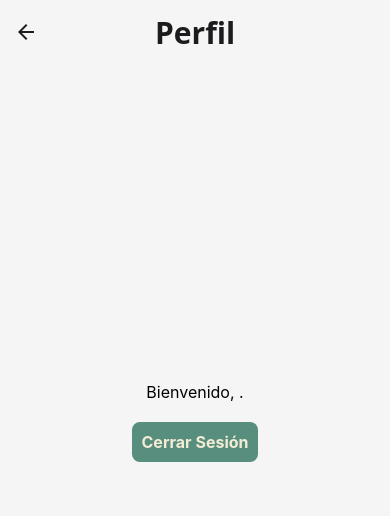
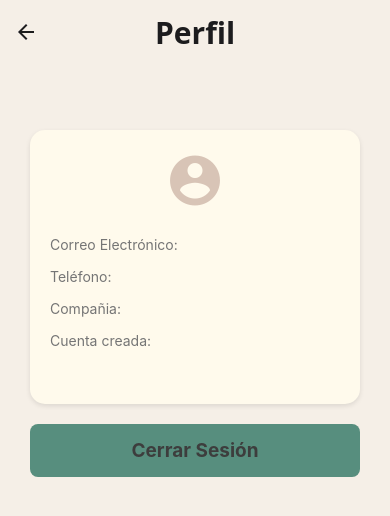
Before and after one commit to Incident-Managment/incidentApp, a React Native app: screen /Profile in a window 390 px wide. Shown: the top 516 px of the page. Built offline with nearby package versions, Linux system fonts and the light colour scheme; no server answers.

Commit message:
Cambio de perfil y header en la app

```diff
--- a/components/Header.js
+++ b/components/Header.js
@@ -1,18 +1,37 @@
-import React from "react";
-import { StyleSheet, View, Text, TouchableOpacity, Platform, StatusBar } from "react-native";
+import React, {useState, useEffect} from "react";
+import { StyleSheet, View, Text, TouchableOpacity, Platform, StatusBar} from "react-native";
 import { MaterialCommunityIcons } from "@expo/vector-icons";
 import { useNavigation } from '@react-navigation/native';
+import AsyncStorage from "@react-native-async-storage/async-storage";
 
 const Header = () => {
   const navigation = useNavigation();
+  const [company, setCompany] = useState('');
+
+  useEffect(() => {
+    const fetchCompany = async () => {
+      try {
+        const user = await AsyncStorage.getItem('user');
+        if (user) {
+          const parsedUser = JSON.parse(user);
+          setCompany(parsedUser.user.company.name || 'Compañía no disponible');
+        }
+      } catch (error) {
+        console.error('Error al obtener la compañía del usuario:', error);
+      }
+    };
+
+    fetchCompany();
+  }, []);
 
   const handleProfilePress = () => {
     navigation.navigate('Profile'); // Asegúrate de que 'Profile' sea el nombre correcto de la ruta
   };
 
+
   return (
     <View style={styles.header}>
-      <Text style={styles.title}>Dashboard</Text>
+      <Text style={styles.title}>{company}</Text>
       <TouchableOpacity onPress={handleProfilePress}>
         <MaterialCommunityIcons name="account-circle" size={39} color={styles.icon.color} />
       </TouchableOpacity>
@@ -32,6 +51,7 @@ const styles = StyleSheet.create({
     borderBottomColor: "#ddd",
   },
   title: {
+    top: 3,
     fontSize: 22,
     fontWeight: "bold",
     color: "#333",
--- a/pages/Profile.js
+++ b/pages/Profile.js
@@ -1,27 +1,52 @@
 import React, { useEffect, useState } from 'react';
-import { View, Text, StyleSheet, TouchableOpacity } from 'react-native';
+import {
+  View,
+  Text,
+  StyleSheet,
+  TouchableOpacity,
+  ScrollView,
+} from 'react-native';
 import AsyncStorage from '@react-native-async-storage/async-storage';
 import { useNavigation } from '@react-navigation/native';
 import { CommonActions } from '@react-navigation/native';
+import { MaterialCommunityIcons } from "@expo/vector-icons";
+
 
 const Profile = () => {
-    const [userName, setUserName] = useState('');
+    const [userData, setUserData] = useState({
+      name: '',
+      email: '',
+      phone: '',
+      company: '',
+      accountCreated: '',
+      role: '',
+    });
+
     const navigation = useNavigation();
 
     useEffect(() => {
-        const fetchUserName = async () => {
+      const fetchUserData = async () => {
         try {
           const user = await AsyncStorage.getItem('user');
           if (user) {
-                    const userData = JSON.parse(user);
-                    setUserName(userData.user.name);
+            const parsedUser = JSON.parse(user);
+            const creationDate = new Date(parsedUser.user.creation_date);
+            const formattedDate = `${creationDate.getDate()}/${creationDate.getMonth() + 1}/${creationDate.getFullYear()}`;
+            setUserData({
+              name: parsedUser.user.name || 'Nombre no disponible',
+              email: parsedUser.user.email || 'Email no disponible',
+              phone: parsedUser.user.phone_number || 'Teléfono no disponible',
+              company: parsedUser.user.company.name || 'Compañía no disponible',
+              accountCreated: formattedDate, // Este dato puede venir de tu backend
+              role: parsedUser.user.role.name || 'Rol no disponible',
+            });
           }
         } catch (error) {
-                console.error('Failed to fetch user name:', error);
+          console.error('Error al obtener los datos del usuario:', error);
         }
       };
 
-        fetchUserName();
+      fetchUserData();
     }, []);
 
     const handleLogout = async () => {
@@ -34,45 +59,126 @@ const Profile = () => {
           })
         );
       } catch (error) {
-            console.error('Failed to logout:', error);
+        console.error('Error al cerrar sesión:', error);
       }
     };
 
     return (
-        <View style={styles.container}>
-            <Text style={styles.text}>Bienvenido, {userName}.</Text>
-            <TouchableOpacity style={styles.button} onPress={handleLogout}>
-                <Text style={styles.buttonText}>Cerrar Sesión</Text>
+      <ScrollView contentContainerStyle={styles.container}>
+        <Text style={styles.title}>{userData.company}</Text>
+        <View style={styles.card}>
+         <MaterialCommunityIcons name="account-circle" size={60} color={styles.icon.color} />
+          <Text style={styles.name}>{userData.name}</Text>
+          <Text style={styles.role}>{userData.role}</Text>
+
+          <View style={styles.infoContainer}>
+            <Text style={styles.infoTitle}>Correo Electrónico: </Text>
+            <Text style={styles.infoValue}>{userData.email}</Text>
+
+            <Text style={styles.infoTitle}>Teléfono:</Text>
+            <Text style={styles.infoValue}>{userData.phone}</Text>
+
+            <Text style={styles.infoTitle}>Compañia:</Text>
+            <Text style={styles.infoValue}>{userData.company}</Text>
+
+            <Text style={styles.infoTitle}>Cuenta creada:</Text>
+            <Text style={styles.infoValue}>{userData.accountCreated}</Text>
+          </View>
+        </View>
+
+        <TouchableOpacity style={styles.logoutButton} onPress={handleLogout}>
+          <Text style={styles.logoutButtonText}>Cerrar Sesión</Text>
         </TouchableOpacity>
-        </View>
+      </ScrollView>
     );
   };
 
   const styles = StyleSheet.create({
     container: {
-        flex: 1,
-        justifyContent: 'center',
+      flexGrow: 1,
+      padding: 30,
+      backgroundColor: '#f5efe7',
       alignItems: 'center',
-        backgroundColor: '#f5f5f5',
+      paddingTop: 90,
     },
     title: {
       fontSize: 24,
       fontWeight: 'bold',
+      marginVertical: 20,
+      color: '#3d3d3d',
+    },
+    card: {
+      width: '100%',
+      backgroundColor: '#fffaec',
+      borderRadius: 15,
+      padding: 20,
+      alignItems: 'center',
+      shadowColor: '#000',
+      shadowOffset: { width: 0, height: 2 },
+      shadowOpacity: 0.1,
+      shadowRadius: 5,
+      elevation: 5,
+    },
+    profileImageContainer: {
+      width: 80,
+      height: 80,
+      borderRadius: 40,
+      backgroundColor: '#D8C4B6',
+      justifyContent: 'center',
+      alignItems: 'center',
+      marginBottom: 15,
+    },
+    profileImage: {
+      width: 80,
+      height: 80,
+      borderRadius: 40,
+    },
+    name: {
+      fontSize: 20,
+      fontWeight: 'bold',
+      marginBottom: 5,
+      color: '#3d3d3d',
+    },
+    role: {
+      fontSize: 16,
+      color: '#757575',
       marginBottom: 20,
     },
-    text: {
+    infoContainer: {
+      width: '100%',
+      marginBottom: 20,
+    },
+    infoTitle: {
+      fontSize: 14,
+      color: '#757575',
+      marginBottom: 5,
+    },
+    infoValue: {
       fontSize: 16,
+      fontWeight: '500',
+      marginBottom: 10,
+      color: '#3d3d3d',
     },
-    button: {
+    actions: {
+      flexDirection: 'row',
+      justifyContent: 'space-between',
+      width: '100%',
+    },
+    logoutButton: {
       marginTop: 20,
-        padding: 10,
+      padding: 15,
       backgroundColor: '#578e7e',
       borderRadius: 8,
+      alignItems: 'center',
+      width: '100%',
     },
-    buttonText: {
-        color: '#f5ecd5',
-        fontSize: 16,
+    logoutButtonText: {
+      color: '#3d3d3d',
+      fontSize: 19,
       fontWeight: 'bold',
+    },
+    icon: {
+      color: "#D8C4B6",
     },
   });
 
```
Lines whose indentation alone changed are shown as unchanged.
